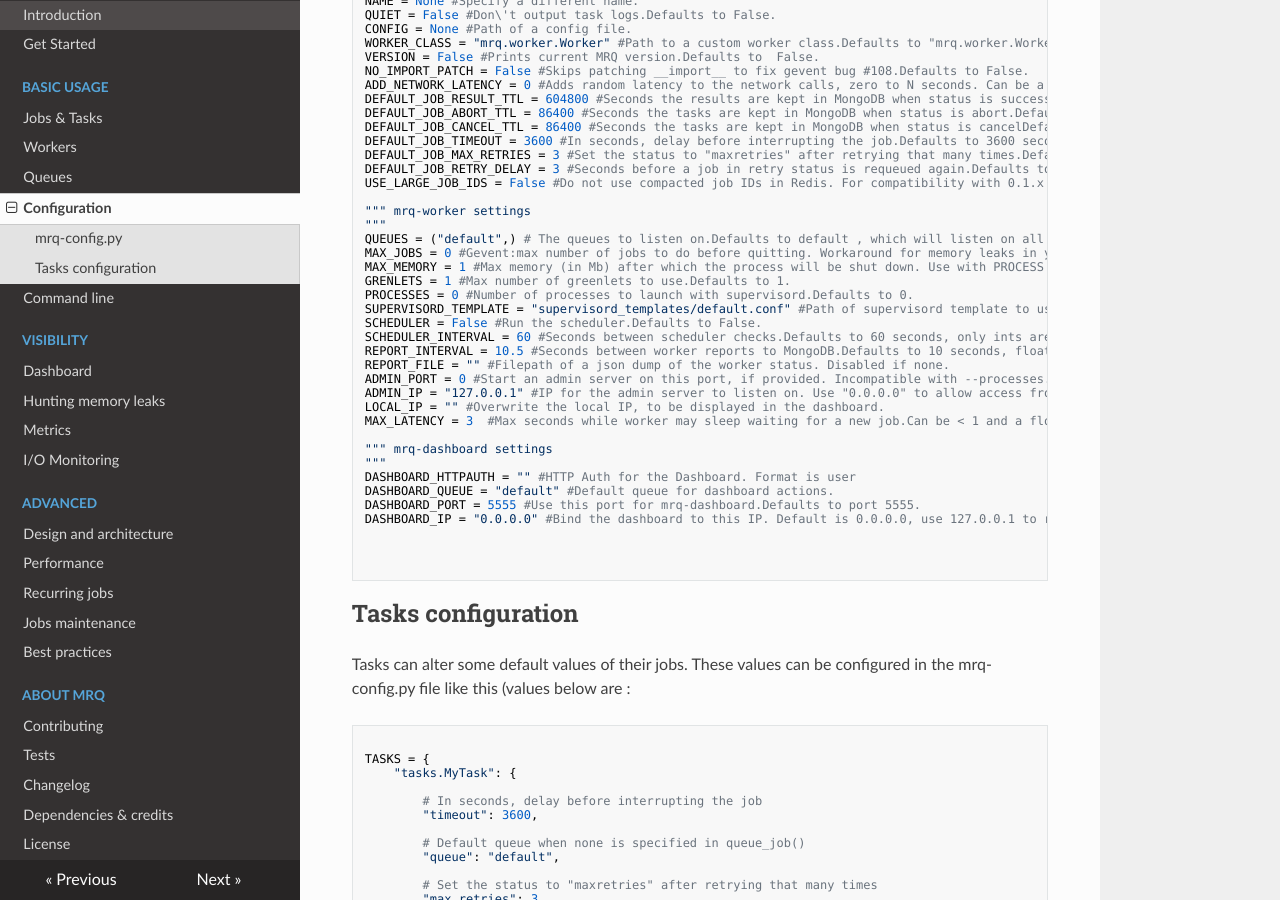
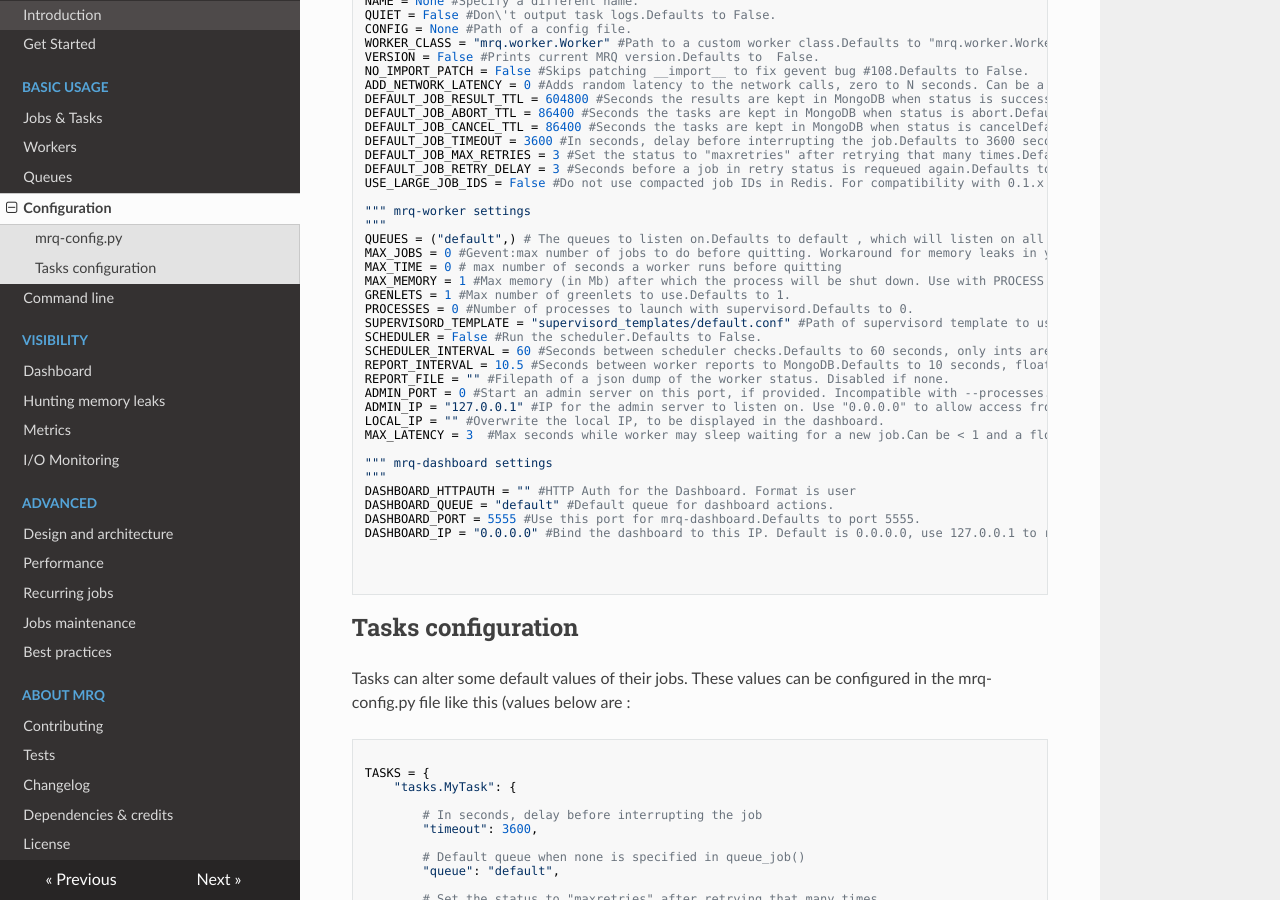
Before and after one commit to pricingassistant/mrq, an MkDocs documentation site: the page built from docs/configuration.md, in a window 1280 px wide and 900 px high, scrolled down 931 px. Built offline with MkDocs 1.6.1, drawn with Linux system fonts in a browser that asks for light colours; nearby versions of some CDN libraries; old or Windows-style settings are respelled for this version of MkDocs.

Commit message:
add config doc for max_time

```diff
--- a/docs/configuration.md
+++ b/docs/configuration.md
@@ -56,6 +56,7 @@ USE_LARGE_JOB_IDS = False #Do not use compacted job IDs in Redis. For compatibil
 """
 QUEUES = ("default",) # The queues to listen on.Defaults to default , which will listen on all queues.
 MAX_JOBS = 0 #Gevent:max number of jobs to do before quitting. Workaround for memory leaks in your tasks. Defaults to 0
+MAX_TIME = 0 # max number of seconds a worker runs before quitting
 MAX_MEMORY = 1 #Max memory (in Mb) after which the process will be shut down. Use with PROCESS = [1-N] to have supervisord automatically respawn the worker when this happens.Defaults to 1
 GRENLETS = 1 #Max number of greenlets to use.Defaults to 1.
 PROCESSES = 0 #Number of processes to launch with supervisord.Defaults to 0.
```
